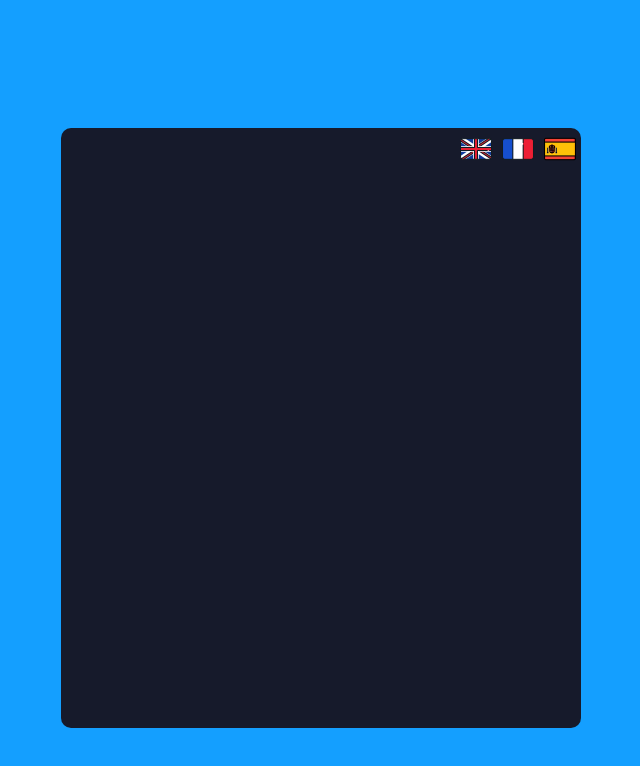
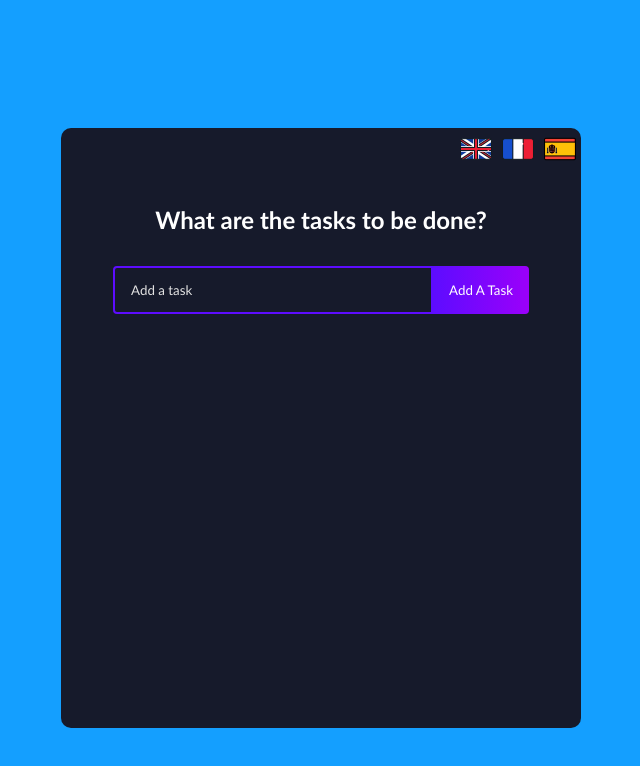
Before and after one commit to Kathleen-Vierstraete/react-todolist, a React (Create React App) app: page / in a window 1280 px wide. Before the commit this address had no page. Shown: the top 766 px of the page, without its empty margins (319-959 px from the left). Built offline with nearby package versions, Linux system fonts and the light colour scheme.

Commit message:
managing routes for deploy V4

```diff
--- a/src/App.js
+++ b/src/App.js
@@ -13,22 +13,22 @@ import Navbar from './components/Navbar';
 //page initialisation, compilation with TodoList
 function App() {
   return (
-    <Router>
+    // <Router>
     <div className="todo-app">
     <Navbar />
 
     <Routes>
 
-      <Route path="https://kathleen-vierstraete.github.io/react-todolist/" element={<TodoList />} />
-      <Route path="https://kathleen-vierstraete.github.io/react-todolist/fr" element={<TodoListFrench />} />
-      <Route path="https://kathleen-vierstraete.github.io/react-todolist/es" element={<TodoListSpanish />} />
+      <Route path="/" element={<TodoList />} />
+      <Route path="/fr" element={<TodoListFrench />} />
+      <Route path="/es" element={<TodoListSpanish />} />
 
 
 
       </Routes>
 
     </div>
-    </Router>
+    // </Router>
 
   );
 }
--- a/src/index.js
+++ b/src/index.js
@@ -1,11 +1,15 @@
 import React from 'react';
 import ReactDOM from 'react-dom/client';
+import { BrowserRouter } from 'react-router-dom';
+
 import App from './App';
 
 
 const root = ReactDOM.createRoot(document.getElementById('root'));
 root.render(
   <React.StrictMode>
-    <App />
+    <BrowserRouter>
+      <App />
+    </BrowserRouter>
   </React.StrictMode>
 );
```
